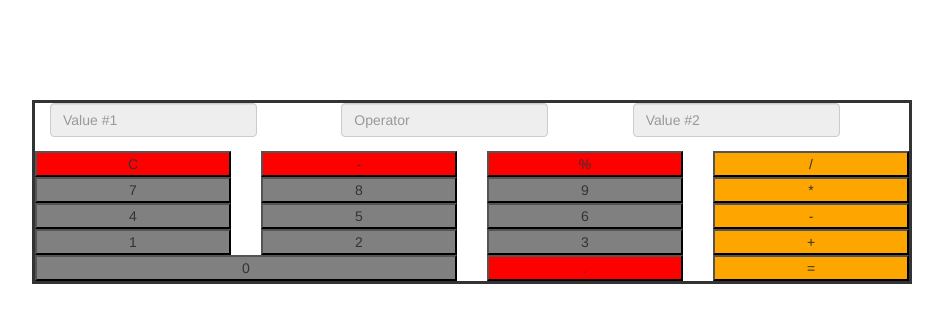
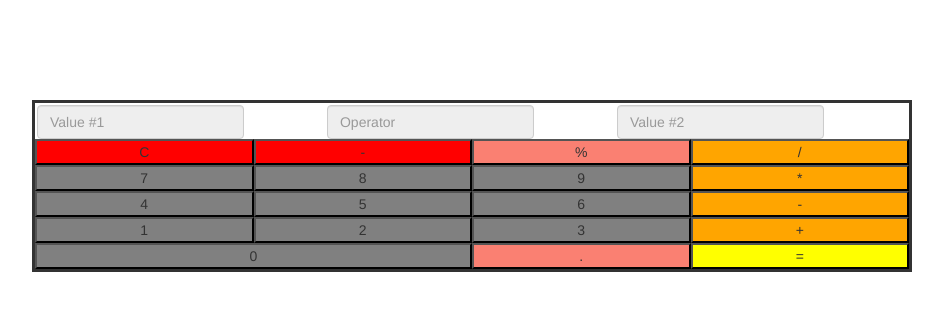
Before and after one commit to Micahsatx/Codeup-Web-Exercises, a PHP site: page /calculator.html in a window 1280 px wide. Shown: the top 323 px of the page, without its empty margins (268-1211 px from the left). Run offline with PHP 8.4, Linux system fonts and the light colour scheme.

Commit message:
changing buttons.. very little changed from last update

```diff
--- a/public/css/calculator.css
+++ b/public/css/calculator.css
@@ -4,33 +4,74 @@
     /*width: 30em;*/
     margin: 100px;
     margin-left: 300px
-
-
 }
 
+/*0-9 buttons*/
 .numbers {
     /*width: 25%;*/
     position:relative;
     background-color: grey;
 }
+
+/*plus minus multiply divide*/
 .operator {
     /*width: 25%;*/
     position:relative;
     background-color: orange;
 }
+.equalsButton {
+    background-color: yellow;
+}
+.inputFields{
+    padding-bottom: 2px;
+}
+
+/*decimal*/
 .function{
     /*width: 25%;*/
     position:relative;
     background-color: red;
 }
-
+.stillBroke{
+    background-color: salmon;
+}
+/*zero button*/
 .zero{
     /*width:40.85%;*/
     background-color: grey;
     position:relative;
 }
+/*all buttons*/
+.clickers {
+    margin: -2px;
+    border: 0px;
+}
+.row {
+    padding: 0px;
+    margin-right: 0px;
+    margin-left: 0px;
 
-.clickers {
-    margin: 0;
-    border: 0;
 }
+/*all the buttons besides the zero...*/
+.col-xs-3 {
+    padding-right: 0px;
+    padding-left: 0px;
+}
+/*zero button*/
+.col-xs-6 {
+    padding-right: 0px;
+    padding-left: 0px;
+}
+/*3 fields at the top for inputs*/
+.col-xs-12 {
+    padding-left: 0px;
+    padding-right: 0px;
+    margin-bottom: 0px;
+}
+.col-xs-4 {
+    padding-left: 0px;
+    padding-right: 0px;
+}
+.calculator {
+    padding: 2px;
+}
```
